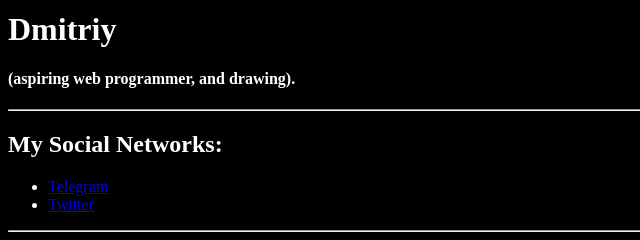
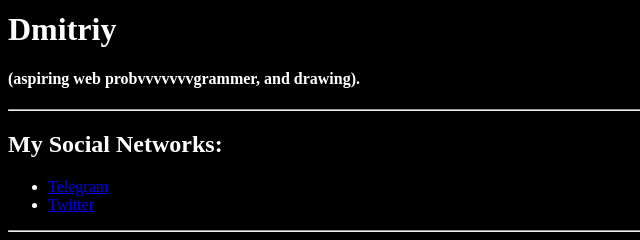
Before and after one commit to z1xoonu4a/Site-2, a plain HTML site: page index.html in a window 1280 px wide. Shown: the part 222-462 px from the top of the page, 0-640 px from the left. Drawn offline with Linux system fonts and the light colour scheme.

Commit message:
"master" =

```diff
--- a/index.html
+++ b/index.html
@@ -10,7 +10,7 @@
 	<body>
 		<img src="img/myAvatar.jpg" alt="Itachi images" width="200" />
 		<h1>Dmitriy</h1>
-		<h4>(aspiring web programmer, and drawing).</h4>
+		<h4>(aspiring web probvvvvvvvgrammer, and drawing).</h4>
 		<hr />
 		<h2>My Social Networks:</h2>
 		<ul>
```
